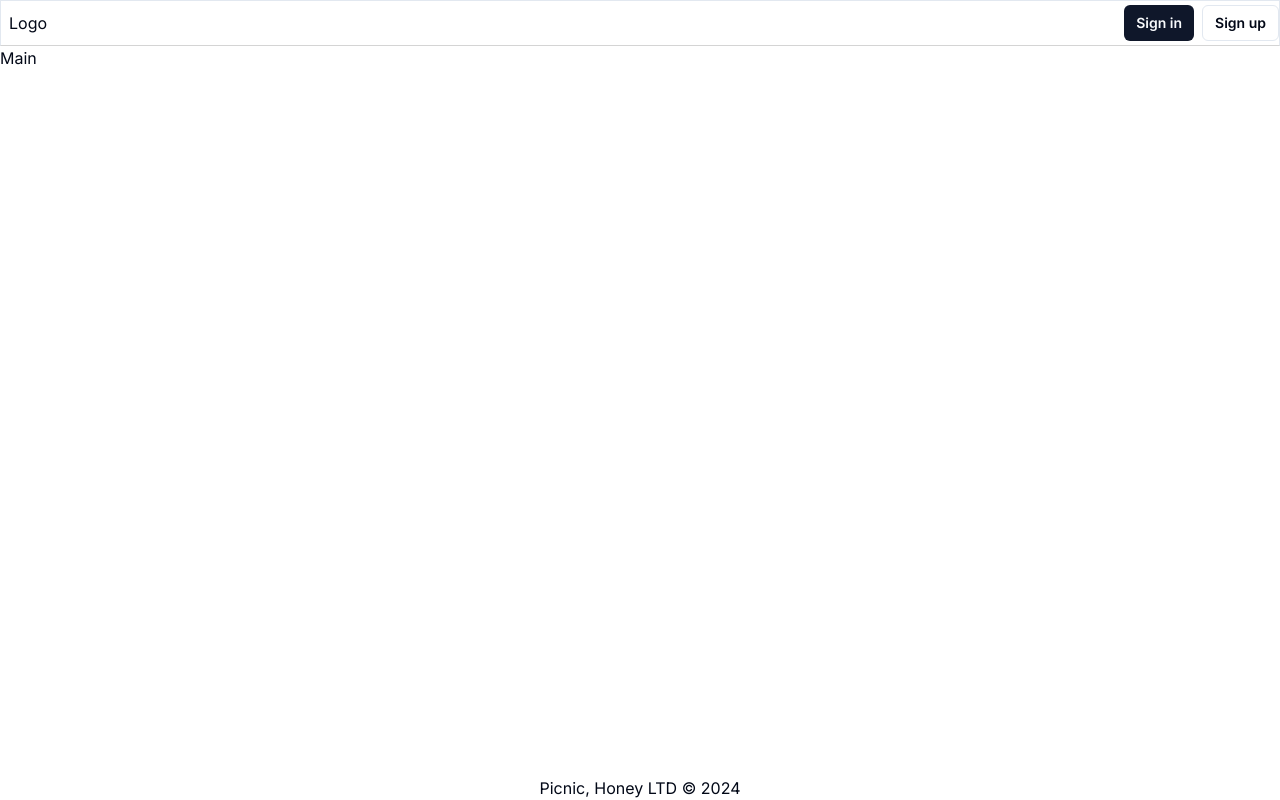
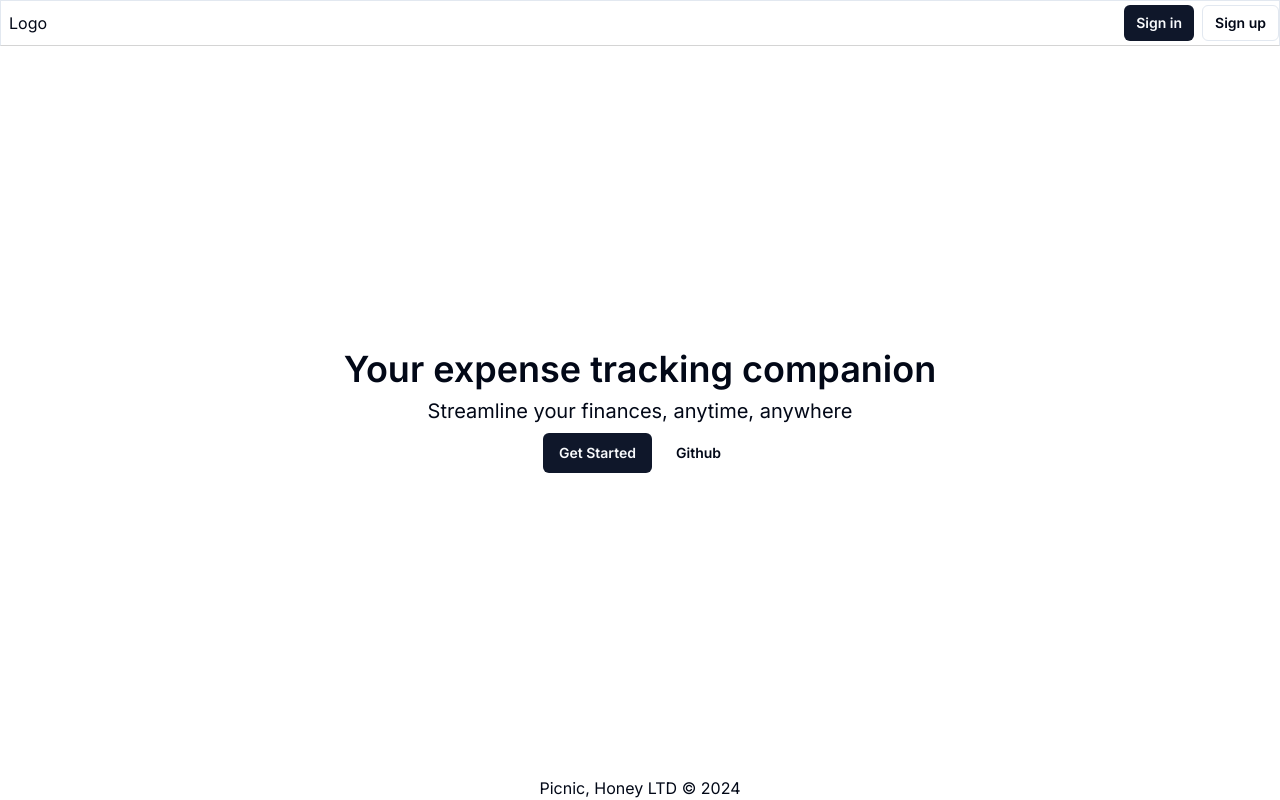
Before and after one commit to radromanov/flatice, a Next.js app: page / in a window 1280 px wide. Built offline with nearby package versions, Linux system fonts and the light colour scheme; no server answers.

Commit message:
Add landing page

```diff
--- a/app/layout.tsx
+++ b/app/layout.tsx
@@ -5,7 +5,7 @@ import { Inter as FontSans } from "next/font/google";
 import { cn } from "@/lib/utils";
 
 import Header from "@/components/header/main-header";
-import Main from "@/components/main-content";
+import Main from "@/components/content/main-content";
 import Footer from "@/components/main-footer";
 
 const fontSans = FontSans({
--- a/app/page.tsx
+++ b/app/page.tsx
@@ -1,3 +1,28 @@
+import { Button } from "@/components/ui/button";
+
 export default function Home() {
-  return <div>Main</div>;
+  return <Landing />;
 }
+
+const Landing = () => {
+  return (
+    <div className="flex flex-col justify-center items-center w-full gap-2">
+      <h1 className="text-4xl font-semibold">
+        <span>Your expense tracking companion</span>
+      </h1>
+
+      <h3 className="text-xl">
+        <span>Streamline your finances, anytime, anywhere</span>
+      </h3>
+
+      <div className="flex gap-2">
+        <Button>Get Started</Button>
+        <Button variant="ghost">
+          <a target="_blank" href="https://github.com/radromanov/flatice">
+            Github
+          </a>
+        </Button>
+      </div>
+    </div>
+  );
+};
--- a/components/header/nav-items.tsx
+++ b/components/header/nav-items.tsx
@@ -1,7 +1,6 @@
 import Link from "next/link";
 import ExpensesIcon from "../icons/expenses-icon";
 import HomeIcon from "../icons/home-icon";
-import { LoginLink, RegisterLink } from "@kinde-oss/kinde-auth-nextjs";
 
 const items: { text: string; to: string; icon: React.ReactNode }[] = [
   { text: "Home", to: "/", icon: <HomeIcon /> },
```
Also changed, not shown: components/content/main-content.tsx (renamed from components/main-content.tsx).
